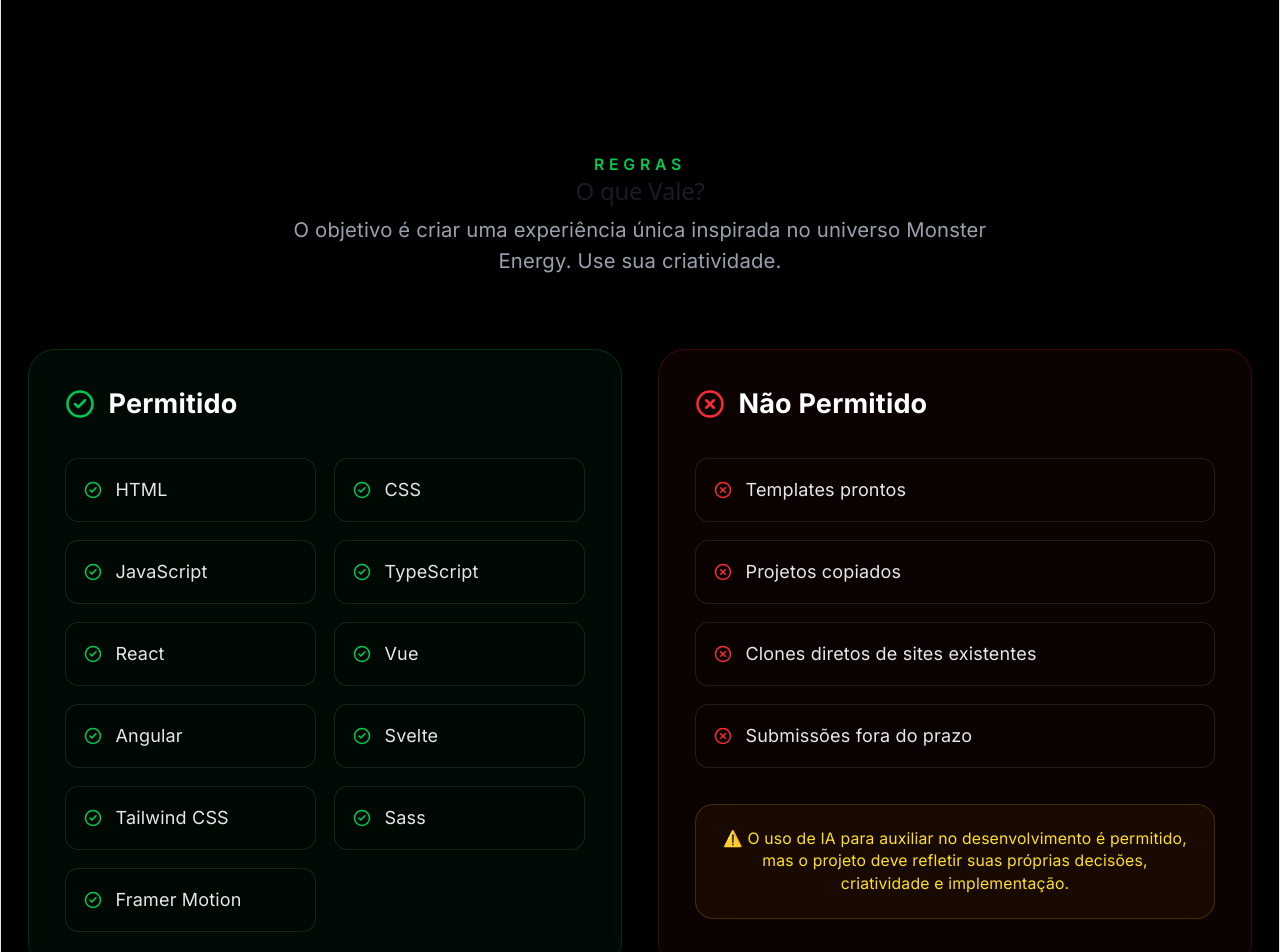
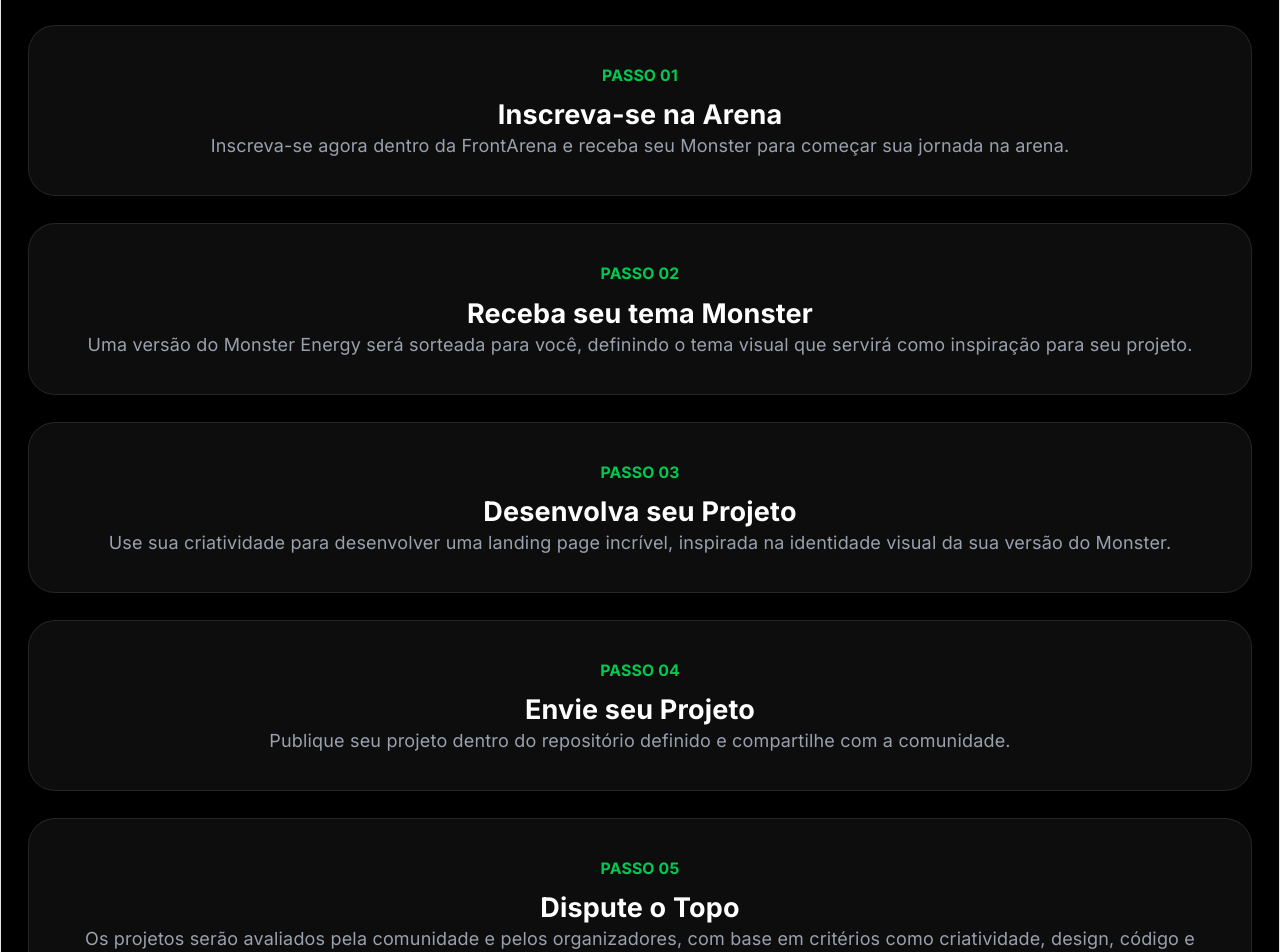
Before and after one commit to FrontArena/Frontarena-web, a React (Vite) app: page /monster in a window 1280 px wide. Shown: the part 1600-2552 px from the top of the page. Built offline with nearby package versions, Linux system fonts and the light colour scheme.

Commit message:
fix(HowItWorks): enhance step descriptions and layout for improved clarity and engagement

```diff
--- a/src/pages/MonsterPage/components/HowItWorks.jsx
+++ b/src/pages/MonsterPage/components/HowItWorks.jsx
@@ -100,6 +100,84 @@
                         Siga esses passos para participar do desafio e mostrar suas habilidades.
                     </p>
                 </div>
+
+                <div className="mt-20 space-y-6">
+                    <div className="rounded-3xl border border-white/10 bg-white/5 p-8">
+                        <span className="text-sm font-bold text-green-500">
+                            PASSO 01
+                        </span>
+
+                        <h3 className="mt-2 text-2xl font-bold text-white">
+                            Inscreva-se na Arena
+                        </h3>
+
+                        <p className="mt-4 text-gray-400">
+                            Inscreva-se agora dentro da FrontArena e receba seu
+                            Monster para começar sua jornada na arena.
+                        </p>
+                    </div>
+
+                    <div className="rounded-3xl border border-white/10 bg-white/5 p-8">
+                        <span className="text-sm font-bold text-green-500">
+                            PASSO 02
+                        </span>
+
+                        <h3 className="mt-2 text-2xl font-bold text-white">
+                            Receba seu tema Monster
+                        </h3>
+
+                        <p className="mt-4 text-gray-400">
+                            Uma versão do Monster Energy será sorteada para você,
+                            definindo o tema visual que servirá como inspiração
+                            para seu projeto.
+                        </p>
+                    </div>
+
+                    {/* restante dos passos */}
+
+
+                    <div className="rounded-3xl border border-white/10 bg-white/5 p-8">
+                        <span className="text-sm font-bold text-green-500">
+                            PASSO 03
+                        </span>
+                        <h3 className="mt-2 text-2xl font-bold text-white">
+                            Desenvolva seu Projeto
+                        </h3>
+
+                        <p className="mt-4 text-gray-400">
+                            Use sua criatividade para desenvolver uma landing page incrível, inspirada na identidade
+                            visual da sua versão do Monster.
+                        </p>
+                    </div>
+
+
+                    <div className="rounded-3xl border border-white/10 bg-white/5 p-8">
+                        <span className="text-sm font-bold text-green-500">
+                            PASSO 04
+                        </span>
+                        <h3 className="mt-2 text-2xl font-bold text-white">
+                            Envie seu Projeto
+                        </h3>
+
+                        <p className="mt-4 text-gray-400">
+                            Publique seu projeto dentro do repositório definido e compartilhe com a comunidade.
+                        </p>
+                    </div>
+
+
+                    <div className="rounded-3xl border border-white/10 bg-white/5 p-8">
+                        <span className="text-sm font-bold text-green-500">
+                            PASSO 05
+                        </span>
+                        <h3 className="mt-2 text-2xl font-bold text-white">
+                            Dispute o Topo
+                        </h3>
+                        <p className="mt-4 text-gray-400">
+                            Os projetos serão avaliados pela comunidade e pelos organizadores, com base em critérios como criatividade, design, código e responsividade.
+                        </p>
+                    </div>
+                </div>
+
             </div>
         </section>
     );
```
